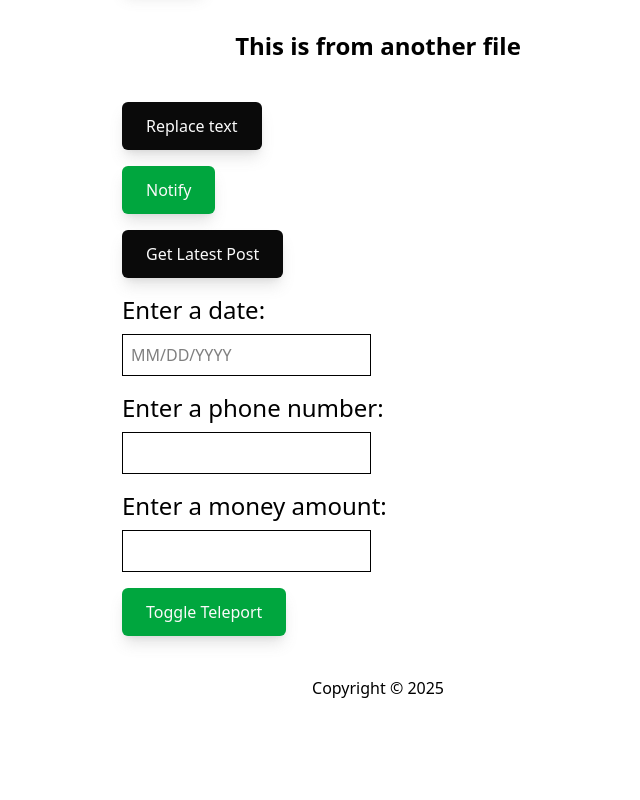
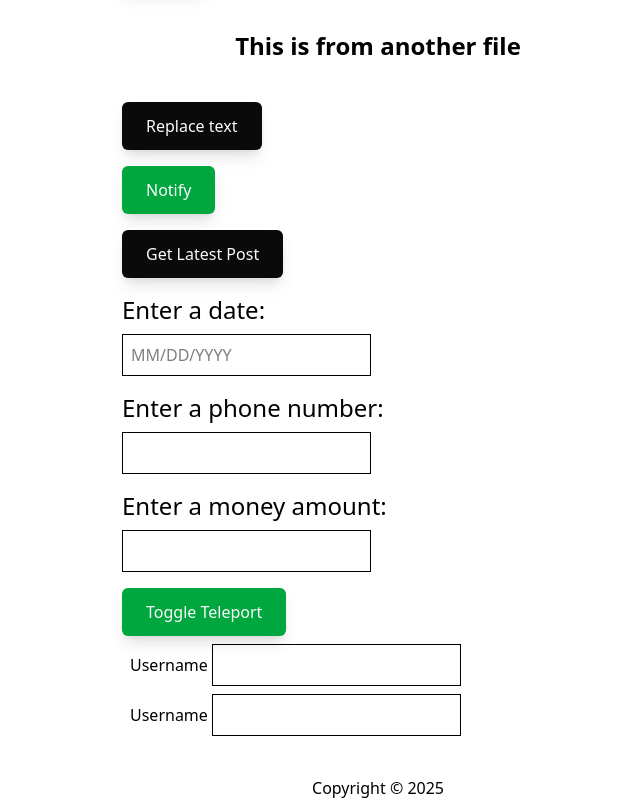
Before and after one commit to Konradx3/alpine-playground, a plain HTML site: page index.html in a window 1280 px wide. Shown: the part 684-1484 px from the top of the page, without its empty margins (262-902 px from the left). Before the commit the page ends 1384 px from the top, so only its background shows below. Drawn offline with nearby package versions, Linux system fonts and the light colour scheme.

Commit message:
Feature: x-id

```diff
--- a/index.html
+++ b/index.html
@@ -179,6 +179,22 @@
             </template>
         </div>
 
+        <div class="m-2" x-id="['text-input']">
+            <label :for="$id('text-input')">Username</label>
+            <!-- for="text-input-1" -->
+
+            <input class="border wi-full p-2" type="text" :id="$id('text-input')">
+            <!-- id="text-input-1" -->
+        </div>
+
+        <div class="m-2" x-id="['text-input']">
+            <label :for="$id('text-input')">Username</label>
+            <!-- for="text-input-2" -->
+
+            <input class="border wi-full p-2" type="text" :id="$id('text-input')">
+            <!-- id="text-input-2" -->
+        </div>
+
     </div>
 </main>
 
```
